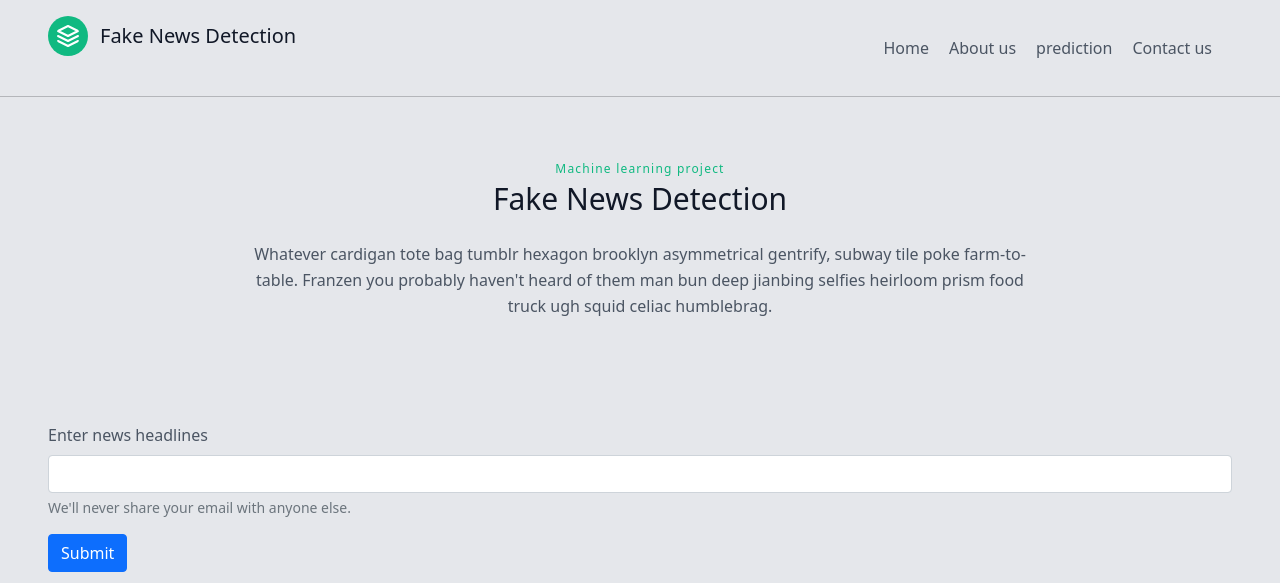
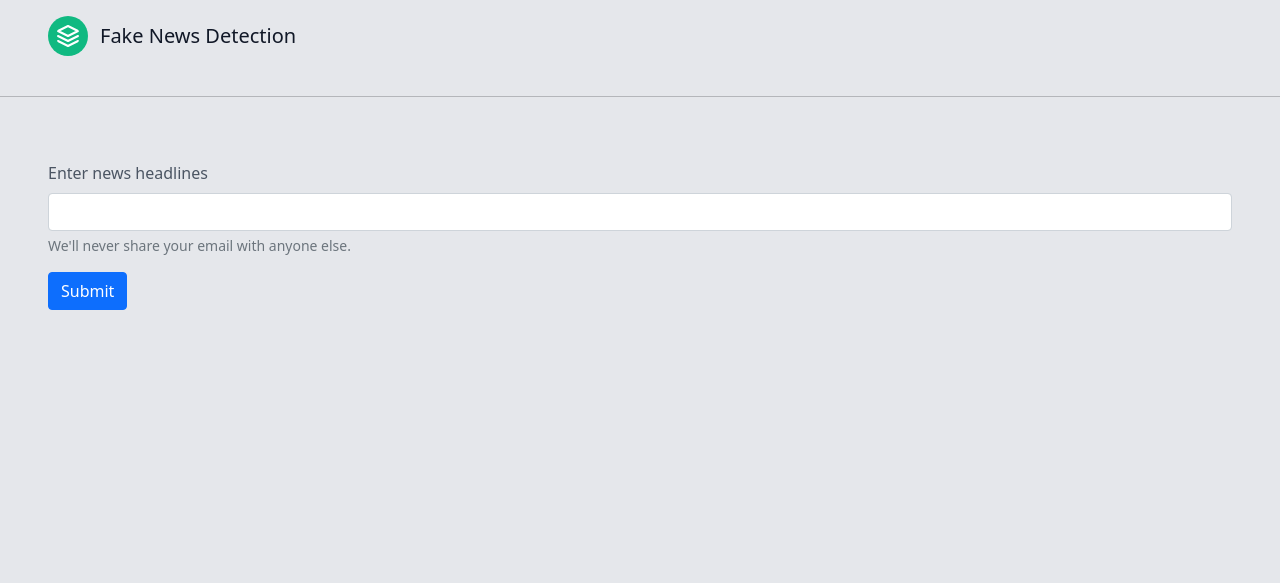
Before and after one commit to yashmankar1120/Fake_News_Detection, a Flask app: page /prediction in a window 1280 px wide. Shown: the top 583 px of the page. Run offline with Flask 2, Linux system fonts and the light colour scheme; parts of the project's set-up code (start-up, migrations or seed data) failed here and were passed over.

Commit message:
Update prediction.html

```diff
--- a/templates/prediction.html
+++ b/templates/prediction.html
@@ -20,22 +20,11 @@
             </svg>
             <span class="ml-3 text-xl">Fake News Detection</span>
           </a>
-          <nav class="md:ml-auto flex flex-wrap items-center text-base justify-center">
-            <a href="/" class="mr-5 hover:text-gray-900">Home</a>
-            <a class="mr-5 hover:text-gray-900">About us</a>
-            <a href="/prediction" class="mr-5 hover:text-gray-900">prediction</a>
-            <a class="mr-5 hover:text-gray-900">Contact us</a>
-          </nav>
-        </div>
+
       </header><hr>
       <section class="text-gray-600 body-font -my-8">
         <div class="container px-5 py-24 mx-auto">
-          <div class="flex flex-col text-center w-full mb-20">
-            <h2 class="text-xs text-green-500 tracking-widest font-medium title-font mb-1">Machine learning project</h2>
-            <h1 class="sm:text-3xl text-2xl font-medium title-font mb-4 text-gray-900">Fake News Detection</h1>
-            <p class="lg:w-2/3 mx-auto leading-relaxed text-base">Whatever cardigan tote bag tumblr hexagon brooklyn asymmetrical gentrify, subway tile poke farm-to-table. Franzen you probably haven't heard of them man bun deep jianbing selfies heirloom prism food truck ugh squid celiac humblebrag.</p>
-            <br><p class="text-primary"><b>{{prediction_text}}</b></p>
-          </div>
+
           <div class="center">
             <form action="/Prediction" method="POST">
                 <div class="mb-3">
@@ -51,16 +40,7 @@
 
       </section>
 
-
-    <!-- Optional JavaScript; choose one of the two! -->
-
-    <!-- Option 1: Bootstrap Bundle with Popper -->
     <script src="https://cdn.jsdelivr.net/npm/bootstrap@5.1.0/dist/js/bootstrap.bundle.min.js" integrity="sha384-U1DAWAznBHeqEIlVSCgzq+c9gqGAJn5c/t99JyeKa9xxaYpSvHU5awsuZVVFIhvj" crossorigin="anonymous"></script>
 
-    <!-- Option 2: Separate Popper and Bootstrap JS -->
-    <!--
-    <script src="https://cdn.jsdelivr.net/npm/@popperjs/core@2.9.3/dist/umd/popper.min.js" integrity="sha384-eMNCOe7tC1doHpGoWe/6oMVemdAVTMs2xqW4mwXrXsW0L84Iytr2wi5v2QjrP/xp" crossorigin="anonymous"></script>
-    <script src="https://cdn.jsdelivr.net/npm/bootstrap@5.1.0/dist/js/bootstrap.min.js" integrity="sha384-cn7l7gDp0eyniUwwAZgrzD06kc/tftFf19TOAs2zVinnD/C7E91j9yyk5//jjpt/" crossorigin="anonymous"></script>
-    -->
   </body>
 </html>
```
